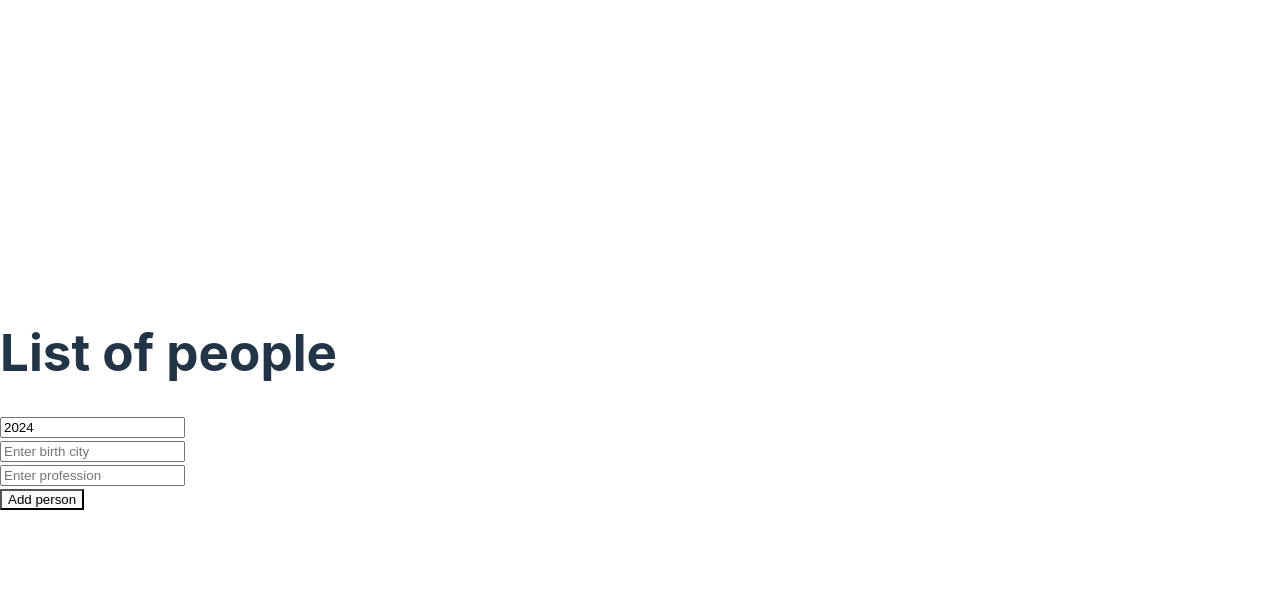
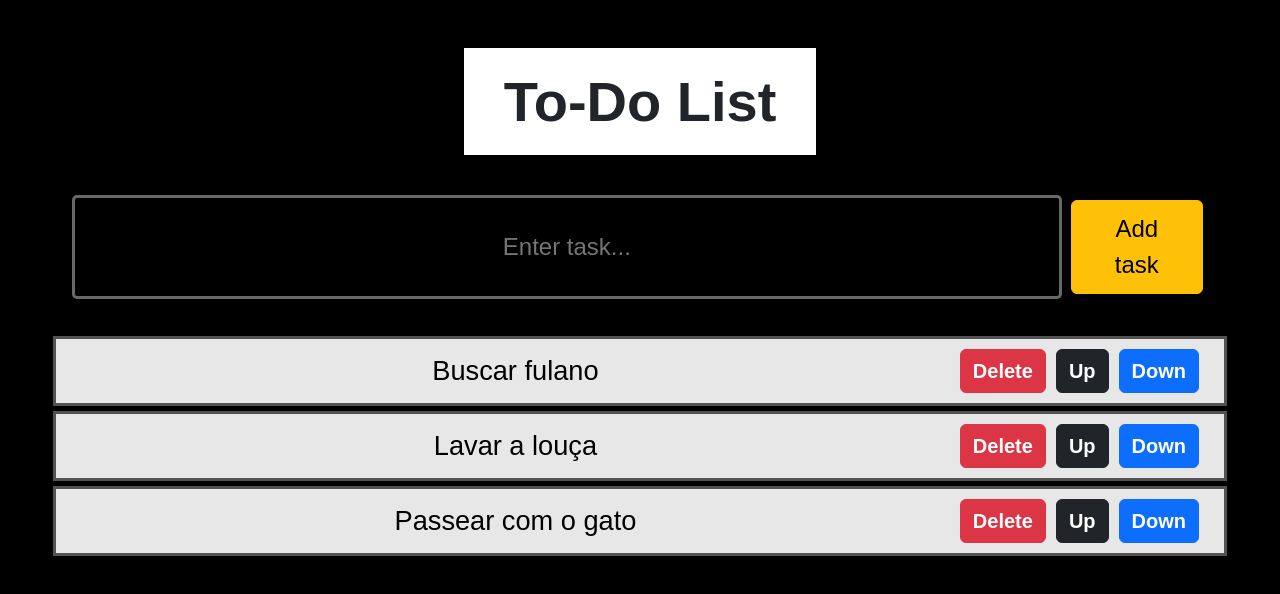
Before and after one commit to joaosucupira/studying-react, a React (Vite) app in the folder my-react-app/: page / in a window 1280 px wide. Shown: the top 594 px of the page. Built offline with nearby package versions, Linux system fonts and the light colour scheme.

Commit message:
Aplicação de lista de tarefas.

```diff
--- a/my-react-app/package.json
+++ b/my-react-app/package.json
@@ -10,6 +10,7 @@
     "preview": "vite preview"
   },
   "dependencies": {
+    "bootstrap": "^5.3.3",
     "react": "^18.2.0",
     "react-dom": "^18.2.0"
   },
--- a/my-react-app/src/App.jsx
+++ b/my-react-app/src/App.jsx
@@ -8,12 +8,13 @@
 // import OnChange from "./OnChange";
 // import ColorPicker from "./ColorPicker";
 // import CarObject from "./CarObject.jsx";
-import Person from "./Person";
+// import Person from "./Person";
+import ToDoList from "./Projects/ToDoList";
 
 function App() {
   return (
     <>
-      <Person></Person>
+      <ToDoList></ToDoList>
     </>
   );
  }
--- /dev/null
+++ b/my-react-app/src/Projects/ToDoList.jsx
@@ -0,0 +1,97 @@
+import React, { useState } from 'react';
+import 'bootstrap/dist/css/bootstrap.min.css';
+
+function ToDoList() {
+
+    // Array de tarefas
+    const [tasks, setTasks] = useState(["Buscar fulano", "Lavar a louça", "Passear com o gato"]);
+    // Nova tarega
+    const [newTask, setNewTask] = useState([""]);
+
+    // 1 - RECEBER ENTRADAS
+    function handleInputChange(event) {
+        setNewTask(event.target.value);
+    }
+    // 2 - NOVA TAREFA
+    function addTask() {
+
+        // A lista não aceita tarefas sem nada escrito
+        if(newTask.trim() !== ""){
+            setTasks(t => [...t, newTask]);
+            setNewTask("");
+        }
+    }
+    // 3 - DELETAR TAREFA
+    function deleteTask(index) {
+        const updatedTasks = tasks.filter((_, i) => i !== index);
+        setTasks(updatedTasks);
+    }
+    // 4.1 - MOVER TAREFA PARA CIMA
+    function moveTaskUp(index) {
+        if(index > 0){ // Se está no topo, não sobe mais
+            const updateTasks = [...tasks];
+            [updateTasks[index], updateTasks[index - 1]] = [ updateTasks[index - 1], updateTasks[index]];
+            setTasks(updateTasks);
+        }
+    }
+    // 4.2 - MOVER TAREFA PARA BAIXO
+    function moveTaskDown(index) {
+        if(index < tasks.length() - 1){ // Se está no fundo, não desce mais
+            const updateTasks = [...tasks];
+            [updateTasks[index], updateTasks[index + 1]] = [ updateTasks[index + 1], updateTasks[index]];
+            setTasks(updateTasks);
+
+        }
+
+    }
+
+
+
+    // "main"
+    return(
+        <>
+            <div className="to-do-list text-center m-5 gap-2">
+                <div className="d-flex justify-content-center">
+                    <h1 className="fw-bold">To-Do List</h1>
+                </div>
+                <div className='ig m-4 gap-1'>
+                    <input
+                    type="text"
+                    placeholder='Enter task...'
+                    value={newTask}
+                    className='fs-4 input-group-text'
+                    onChange={handleInputChange}/>
+                    <button
+                    className='add-button fs-4 btn btn-warning'
+                    onClick={addTask}
+
+                    >Add task</button>
+                </div>
+
+            <ol className=''>
+                {tasks.map((task, index) =>
+                <li key={index}
+                    className='list-text d-flex align-items-center'>
+                    <span className='text'>{task}</span>
+                    <button
+                        className='delete-button fw-bold btn btn-danger fs-5'
+                        onClick={() => deleteTask(index)}
+                    >Delete</button>
+                    <button
+                        className='move-button fw-bold btn btn-dark fs-5'
+                        onClick={() => moveTaskUp(index)}
+                    >Up</button>
+                    <button
+                        className='move-button fw-bold btn btn-primary fs-5'
+                        onClick={() => moveTaskDown(index)}
+                    >Down</button>
+                </li>)}
+            </ol>
+
+            </div>
+
+        </>
+    );
+}
+
+export default ToDoList
--- a/my-react-app/src/index.css
+++ b/my-react-app/src/index.css
@@ -1,4 +1,8 @@
-:root {
+body {
+  background-color: black;
+}
+
+/* :root {
   font-family: Inter, system-ui, Avenir, Helvetica, Arial, sans-serif;
   line-height: 1.5;
   font-weight: 400;
@@ -47,9 +51,8 @@ h1 {
   button {
     background-color: #f9f9f9;
   }
+ */
 
-
-}
 .card {
   border: 1px solid grey; border-radius: 10px;
   box-shadow: 5px 5px 5px grey;
@@ -129,5 +132,82 @@ h1 {
   height: 200px;
   display: flex;
   justify-content: center;
+
+}
+
+
+
+.to-do-list {
+  font-family: Arial, Helvetica, sans-serif;
+  display: flex;
+  flex-direction: column;
+}
+
+h1 {
+  padding: 20px 40px;
+  background-color: white;
+  font-size: 3.5rem;
+  max-width: fit-content;
+  display: flex;
+  text-align: center;
+  justify-content: center;
+
+}
+
+button{
+  font-size: 1.7rem;
+  padding: 10px 20px;
+  border: none;
+  cursor:pointer;
+  margin: 5px 5px;
+
+
+}
+
+.add-button{
+  padding: 10px 20px;
+
+}
+
+.input-group-text {
+  background-color: black;
+  color: white;
+  width: 90%;
+
+}
+
+input[type="text"]{
+  border: 3px solid hsla(0, 0%, 51%, 0.8);
+  border-radius: 5px;
+}
+.ig {
+  display: flex;
+  justify-content: center;
+}
+
+.list-text {
+  font-family:Arial, Helvetica, sans-serif;
+  font-size: 1.7rem;
+
+  /* border: 3px solid black; */
+}
+
+li{
+  border: 3px solid rgb(82, 82, 82);
+  margin:5px;
+  padding: 5px 20px;
+  background-color: #e7e7e7;
+  display: flex;
   align-items: center;
+
+
 }
+
+ol { padding: 0;}
+
+.text {
+  flex: 1;
+  flex-shrink: 1;
+  flex-basis: 0%;
+  color: black;
+}
```
Also changed, not shown: 1 other file (tests, documents, lock files or other folders).
